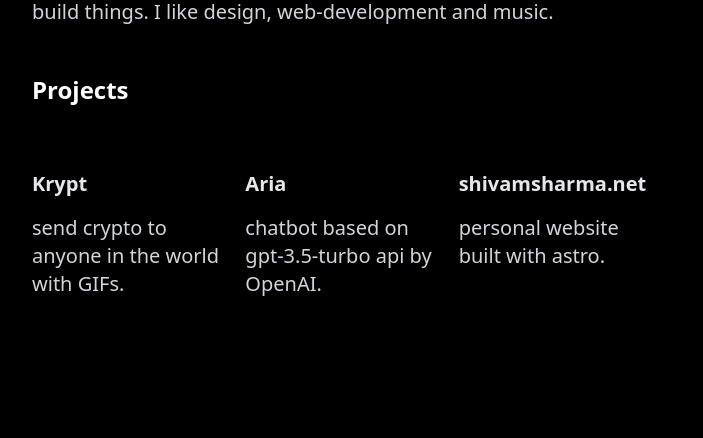
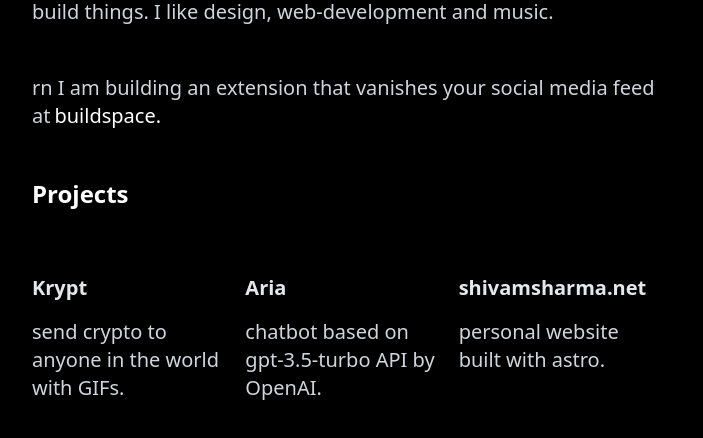
Before and after one commit to shivamhwp/site, an Astro site: page / in a window 1280 px wide. Shown: the part 198-636 px from the top of the page, without its empty margins (288-991 px from the left). Built offline with nearby package versions, Linux system fonts and the light colour scheme; Astro itself is replaced by a stand-in of ours.

Commit message:
some changes

```diff
--- a/src/components/Main.jsx
+++ b/src/components/Main.jsx
@@ -39,6 +39,16 @@ const Main = () => {
             am an independent developer who loves to build things. I like
             design, web-development and music.
           </div>
+          <div className="lg:pt-12 pt-8 w-full">
+            rn I am building an extension that vanishes your social media feed
+            at
+            <a
+              href="https://buildspace.so"
+              className="text-white hover:underline px-1"
+            >
+              buildspace.
+            </a>
+          </div>
 
           {/* projects */}
           <div className="pt-12 flex flex-col w-full ">
--- a/src/components/Project.jsx
+++ b/src/components/Project.jsx
@@ -3,7 +3,7 @@ import React from "react";
 const Project = (props) => {
   return (
     <div className=" flex flex-col w-auto h-auto ">
-      <div className="text-gray-200 lg:pt-8 pt-6 font-semibold">
+      <div className="text-gray-200 lg:pt-8 pt-6 font-semibold hover:underline">
         <a href={props.link} target="_blank">
           {props.title}
         </a>
--- a/src/data.js
+++ b/src/data.js
@@ -8,7 +8,7 @@ export const projects = [
   {
     id: 2,
     title: "Aria",
-    description: "chatbot based on gpt-3.5-turbo api by OpenAI.",
+    description: "chatbot based on gpt-3.5-turbo API by OpenAI.",
     link: "https://shivamhwp-aria.vercel.app",
   },
   {
```
Also changed, not shown: public/favicon.svg.
